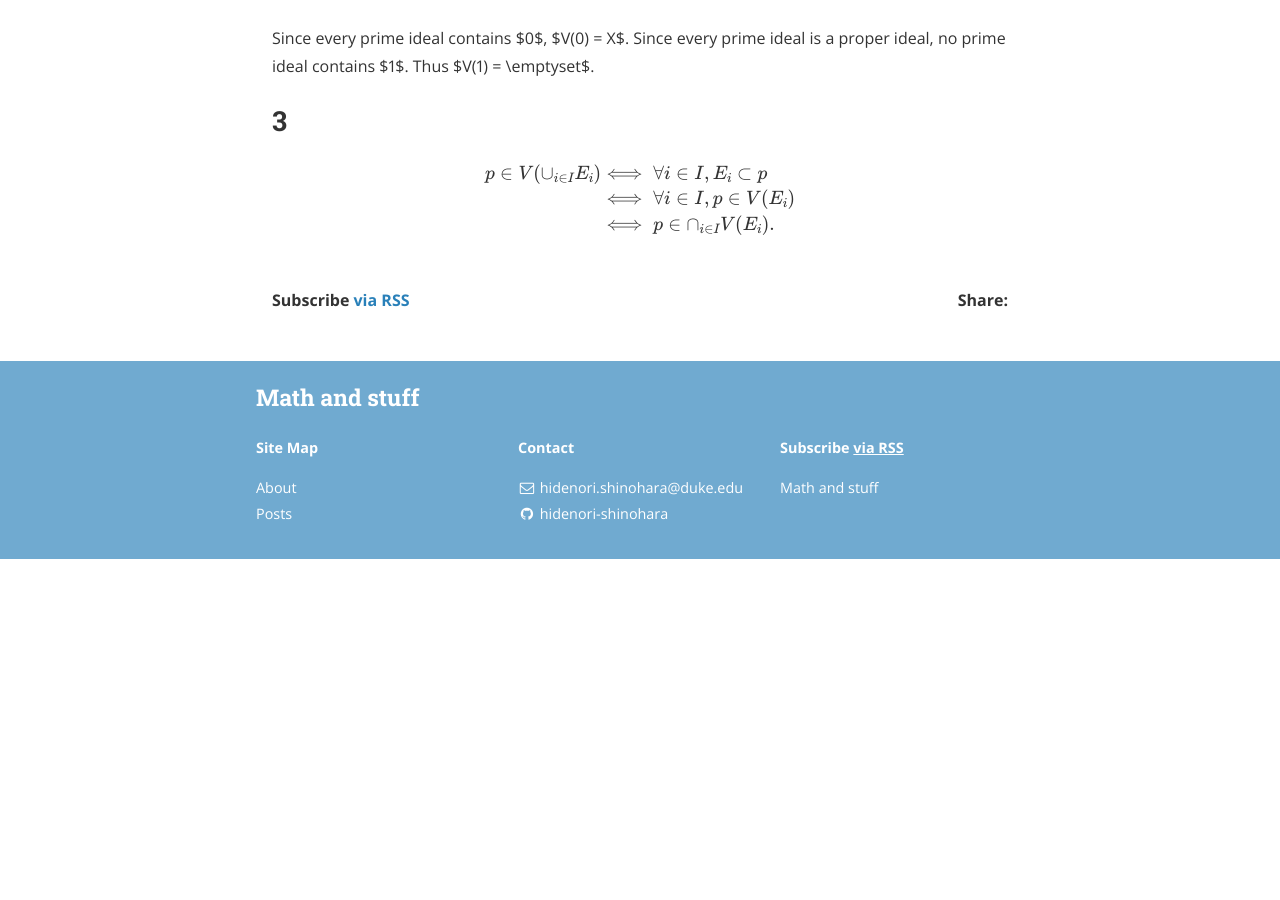
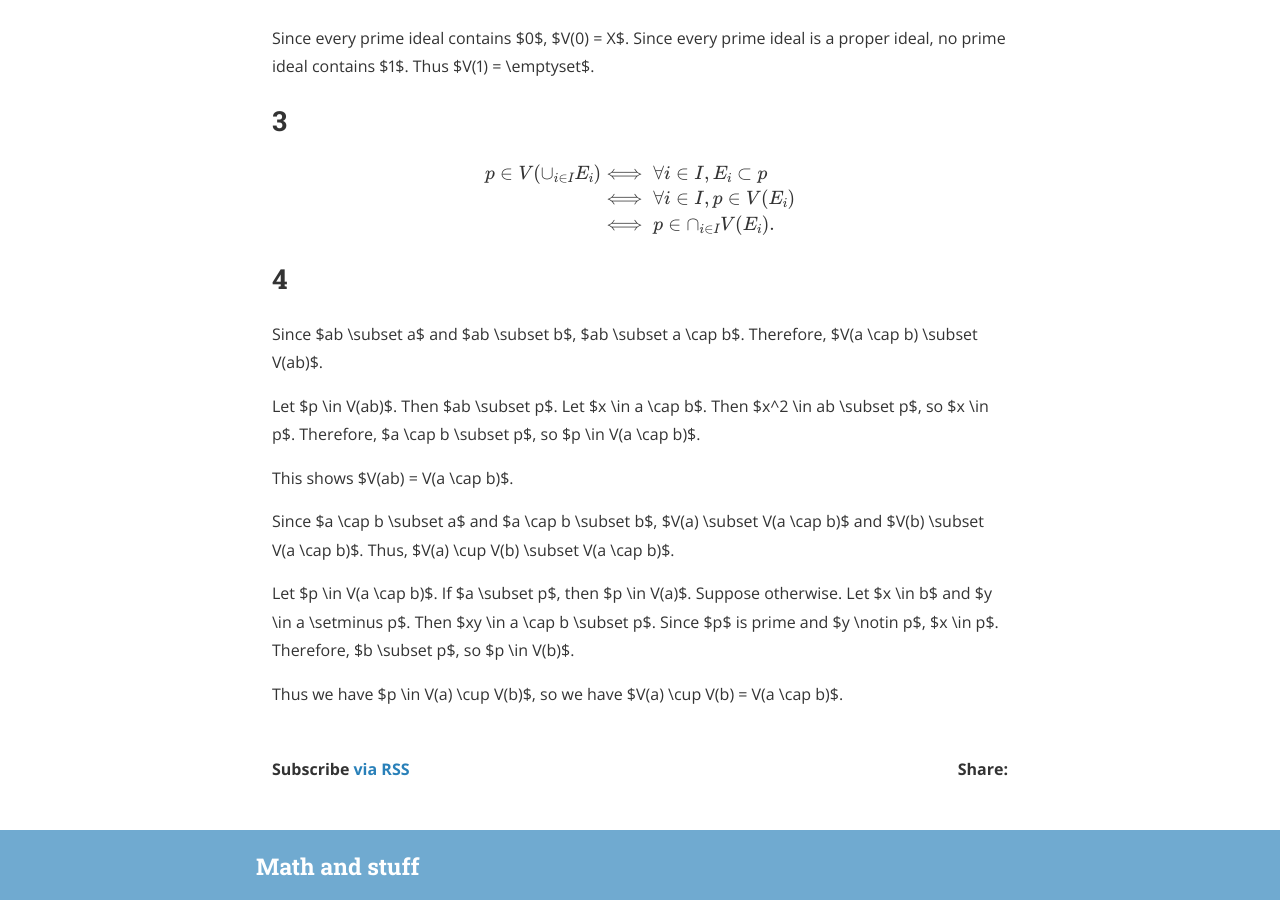
Before and after one commit to hidenori-shinohara/hidenori-shinohara.github.io, a Jekyll site: the page built from _posts/atiyah/chapter1/2019-11-27-zariski-topology-ex-1-15.md, in a window 1280 px wide and 900 px high, scrolled down 1207 px. Built offline with Jekyll 4.4.1, drawn with Linux system fonts in a browser that asks for light colours; nearby versions of some CDN libraries; formulas are drawn with MathJax 3; before the commit the page ends 1766 px from its top, so only the background shows below that.

Commit message:
Finish ex 1-15 [atiyah]

```diff
--- a/_posts/atiyah/chapter1/2019-11-27-zariski-topology-ex-1-15.md
+++ b/_posts/atiyah/chapter1/2019-11-27-zariski-topology-ex-1-15.md
@@ -58,3 +58,28 @@ $$
     &\iff p \in \cap_{i \in I} V(E_i).
 \end{align*}
 $$
+
+## 4
+Since $ab \subset a$ and $ab \subset b$, $ab \subset a \cap b$.
+Therefore, $V(a \cap b) \subset V(ab)$.
+
+Let $p \in V(ab)$.
+Then $ab \subset p$.
+Let $x \in a \cap b$.
+Then $x^2 \in ab \subset p$, so $x \in p$.
+Therefore, $a \cap b \subset p$, so $p \in V(a \cap b)$.
+
+This shows $V(ab) = V(a \cap b)$.
+
+Since $a \cap b \subset a$ and $a \cap b \subset b$, $V(a) \subset V(a \cap b)$ and $V(b) \subset V(a \cap b)$.
+Thus, $V(a) \cup V(b) \subset V(a \cap b)$.
+
+Let $p \in V(a \cap b)$.
+If $a \subset p$, then $p \in V(a)$.
+Suppose otherwise.
+Let $x \in b$ and $y \in a \setminus p$.
+Then $xy \in a \cap b \subset p$.
+Since $p$ is prime and $y \notin p$, $x \in p$.
+Therefore, $b \subset p$, so $p \in V(b)$.
+
+Thus we have $p \in V(a) \cup V(b)$, so we have $V(a) \cup V(b) = V(a \cap b)$.
```
